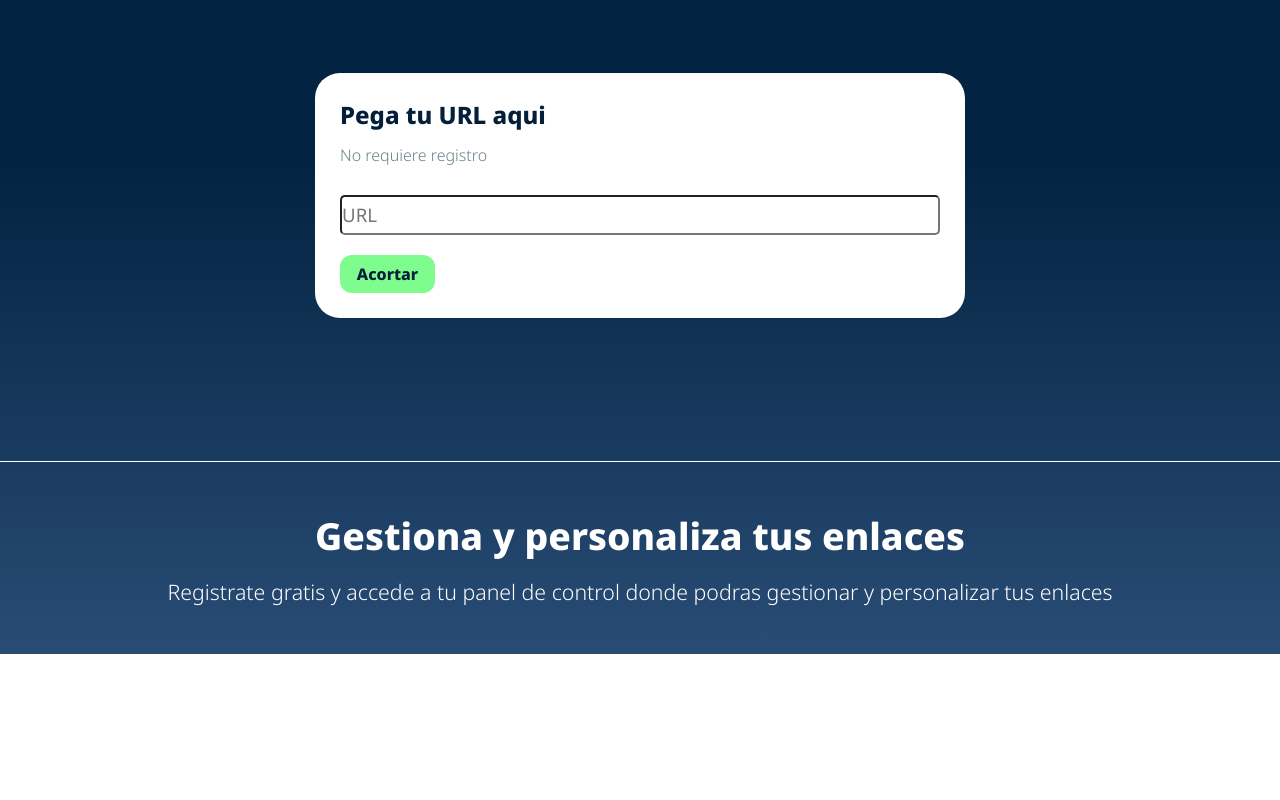
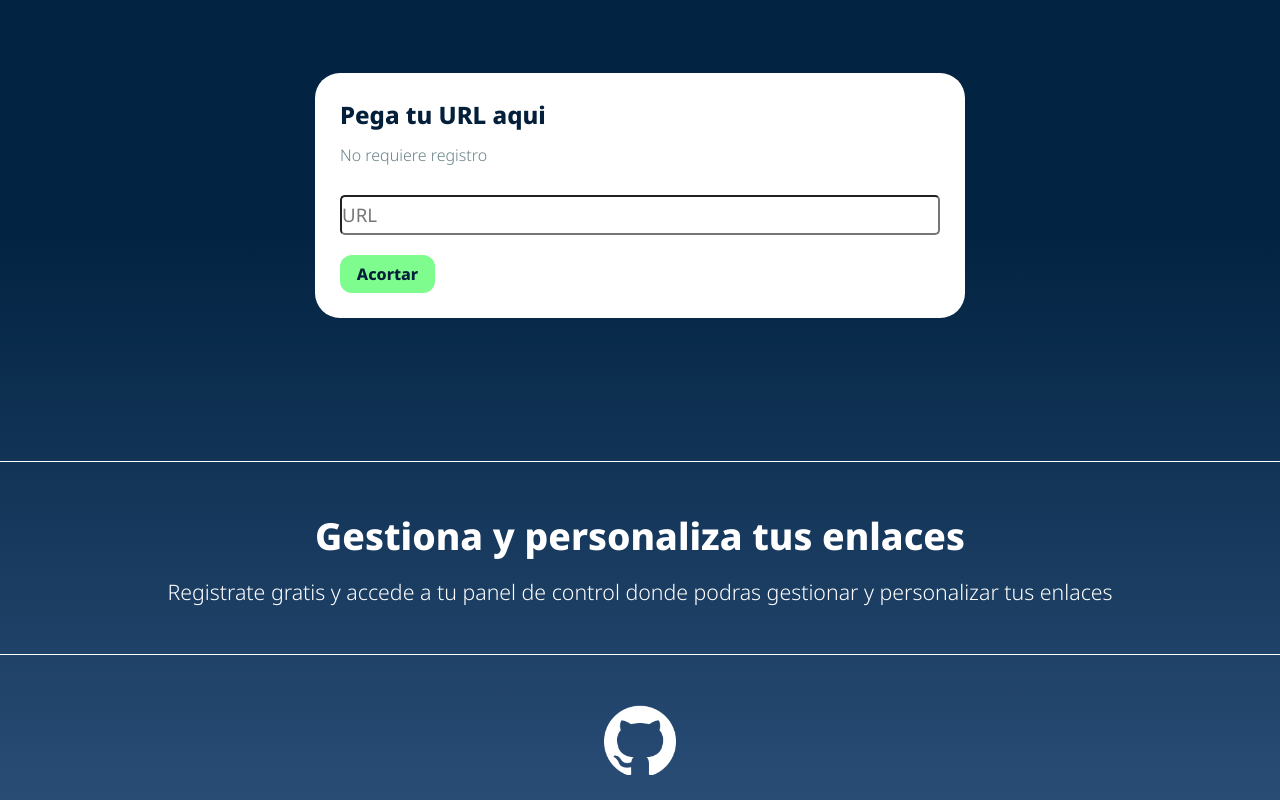
Before and after one commit to boxxhi/ToyURL-frontend, a Vue app: page / in a window 1280 px wide. Shown: the part 339-1139 px from the top of the page. Before the commit the page ends 994 px from the top, so only its background shows below. Built offline with nearby package versions, Linux system fonts and the light colour scheme.

Commit message:
feat: completar componente Footer

```diff
--- a/src/App.vue
+++ b/src/App.vue
@@ -16,4 +16,5 @@ export default {
 <template>
   <HeaderComponent />
   <MainComponent />
+  <FooterComponent/>
 </template>
--- a/src/components/FooterComponent.vue
+++ b/src/components/FooterComponent.vue
@@ -5,21 +5,28 @@ export default {
 </script>
 
 <template>
-  <footer class="footer">
-    <h1>Gestiona y Personaliza tus enlaces</h1>
-    <p>
-      registrate gratis y accede a tu panel de control donde podras gestionar y personalizar tus
-      enlaces
-    </p>
-    <p>© 2025 ToyUrl. Todos los derechos reservados.</p>
+  <footer>
+    <div class="footer">
+      <a href="https://github.com/boxxhi/ToyURL-frontend" target="_blank">
+        <img src="/github.png" alt="Github" height="70px">
+      </a>
+    </div>
   </footer>
 </template>
 
 <style scoped>
-.footer {
-  margin-top: 40px;
+
+footer {
+  margin-top: 30px;
   padding: 20px 0;
-  background: #022341;
   color: white;
 }
+
+.footer {
+  width: 71.55px;
+
+  margin-left: auto;
+  margin-right: auto;
+}
+
 </style>
```
Also changed, not shown: public/github.png (added).
